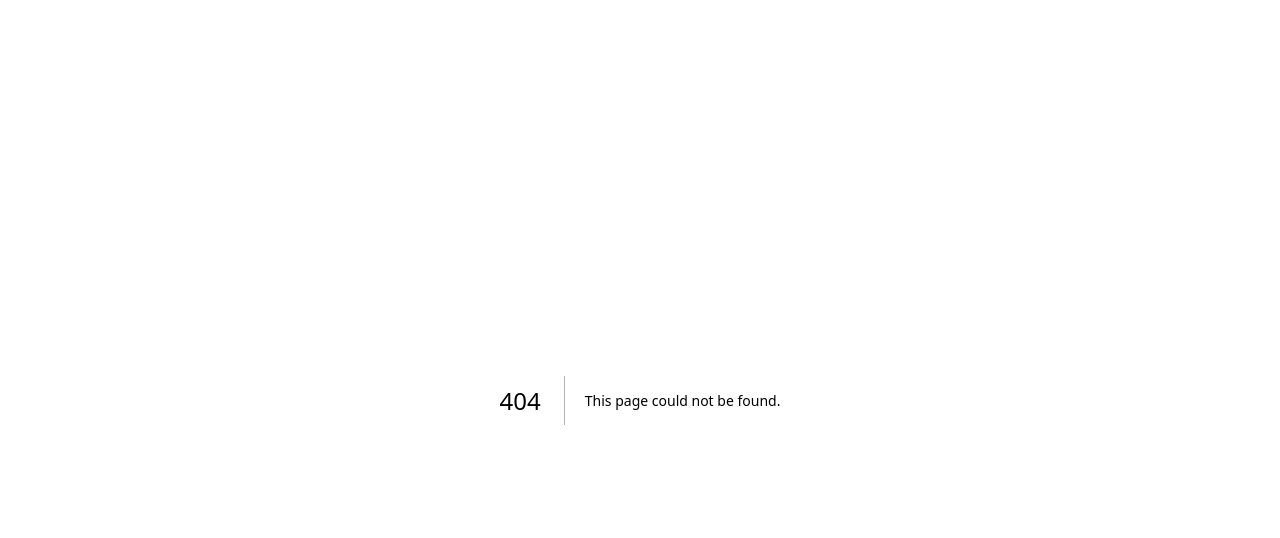
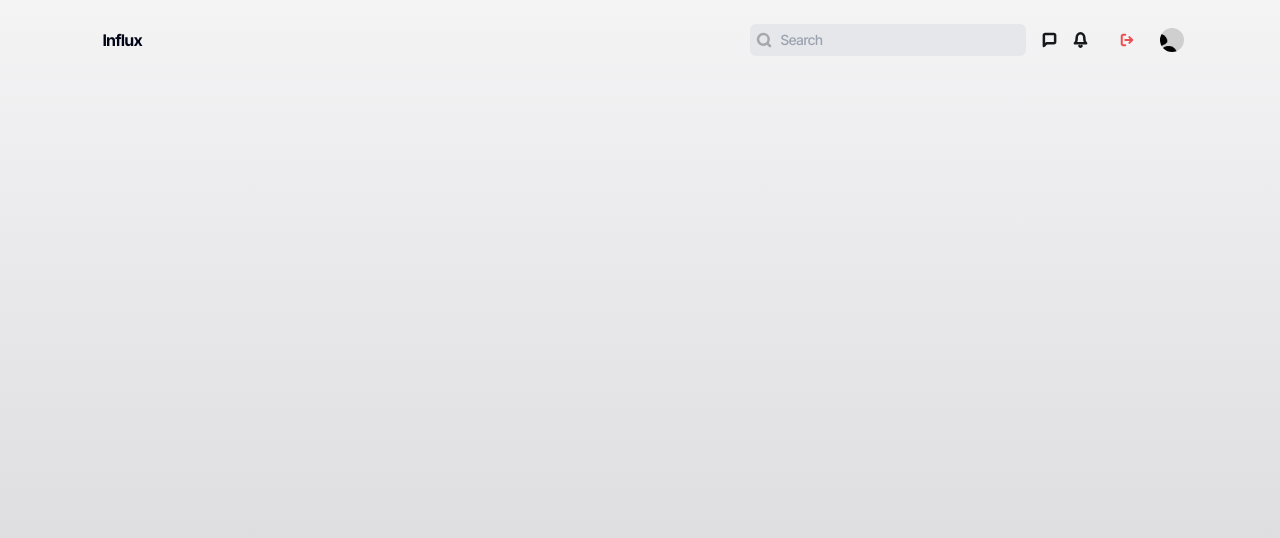
Before and after one commit to nzwh/Influx, a Next.js app: page /search in a window 1280 px wide. Before the commit this address had no page. Shown: the top 538 px of the page. Built offline with nearby package versions, Linux system fonts and the light colour scheme.

Commit message:
Add log out and log in
Added the ability to log out and log in, authentication to be done in a later commit.

```diff
--- a/src/app/login/page.tsx
+++ b/src/app/auth/login/page.tsx
@@ -43,13 +43,13 @@ export default function Home() {
               <h6 className="bg-white text-black font-bold text-[0.5rem] h-full cursor-pointer hover:underline">Forgot Password?</h6>
             </div>
 
-            <div className="w-full flex flex-row bg-black rounded-2xl p-[0.35rem] gap-[0.5rem] justify-center cursor-pointer">
+            <Link href="/" className="w-full flex flex-row bg-black rounded-2xl p-[0.35rem] gap-[0.5rem] justify-center cursor-pointer">
               <Image src="/icons/b-italic.svg" alt="Influx Icon" width={12} height={12} />
               <h6 className="text-slate-400 font-medium text-[0.6rem] h-full cursor-pointer">Continue with an Influx Account</h6>
-            </div>
+            </Link>
 
             <div className="flex flex-row pt-10 gap-[0.25rem]">
-              <Link href="/register" className="font-bold text-[0.6rem] h-full cursor-pointer">New to Influx? Sign up here.</Link>
+              <Link href="/auth/register" className="text-gray-950 font-bold text-[0.6rem] h-full cursor-pointer">New to Influx? Sign up here.</Link>
               <Image className="cursor-pointer" src="/icons/b-arrowr.svg" alt="Right Arrow Icon" width={12} height={12} />
             </div>
           </div>
--- a/src/app/register/page.tsx
+++ b/src/app/auth/register/page.tsx
@@ -65,13 +65,13 @@ export default function Home() {
             </div>
 
             <div className="p-3"></div>
-            <div className="w-full flex flex-row bg-black rounded-2xl p-[0.35rem] gap-[0.5rem] justify-center cursor-pointer">
+            <Link href="/" className="w-full flex flex-row bg-black rounded-2xl p-[0.35rem] gap-[0.5rem] justify-center cursor-pointer">
               <Image src="/icons/b-italic.svg" alt="Influx Icon" width={12} height={12} />
               <h6 className="text-slate-400 font-medium text-[0.6rem] h-full cursor-pointer">Continue with an Influx Account</h6>
-            </div>
+            </Link>
 
             <div className="flex flex-row pt-8 gap-[0.25rem]">
-              <Link href="/login" className="font-bold text-[0.6rem] h-full cursor-pointer">Already have an account? Log in here.</Link>
+              <Link href="/auth/login" className="text-gray-950 font-bold text-[0.6rem] h-full cursor-pointer">Already have an account? Log in here.</Link>
               <Image className="cursor-pointer" src="/icons/b-arrowr.svg" alt="Right Arrow Icon" width={12} height={12} />
             </div>
           </div>
--- a/src/app/components/Navbar.tsx
+++ b/src/app/components/Navbar.tsx
@@ -1,15 +1,34 @@
-import React from 'react';
+"use client"
+
+import React, { useState } from 'react';
+import { useRouter } from 'next/navigation';
 import Image from 'next/image'
 import Link from 'next/link'
 
 const Navbar: React.FC = () => {
+
+  const [ query, setQuery ] = useState('');
+  const router = useRouter();
+
+  const handleSearch = (e: React.KeyboardEvent<HTMLInputElement>) => {
+    if (e.key === 'Enter') {
+      void router.push(`/search?q=${query}`);
+    }
+  };
+
   return (
-    <nav className="flex flex-row h-20 w-full justify-between items-center px-[8%] fixed">
+    <nav className="flex flex-row h-20 w-full justify-between items-center px-[8%] fixed z-50">
       <Link href="/" className="text-slate-950 font-bold text-md tracking-tighter">Influx</Link>
-      <div className="flex align-center gap-4">
-        <Image src="/icons/b-search.svg" alt="Vercel Logo" width={16} height={16} />
+      <div className="flex gap-4 items-center">
+        <div className="flex flex-row gap-2 w-full bg-gray-200 rounded-md p-[0.4rem] tracking-tighter">
+          <Image className="opacity-30" src="/icons/b-search.svg" alt="Vercel Logo" width={16} height={16} />
+          <input className="text-gray-950 text-sm font-medium bg-transparent focus:outline-none" type="text" placeholder="Search" value={query} onChange={(e) => setQuery(e.target.value)} onKeyDown={handleSearch} />
+        </div>
         <Image src="/icons/b-msgsqr.svg" alt="Vercel Logo" width={15} height={16} />
         <Image src="/icons/b-bell.svg" alt="Vercel Logo" width={15} height={16} />
+        <Link href="/auth/login" className="curosr-pointer flex items-center">
+          <Image className="mx-4" src="/icons/r-logout.svg" alt="Vercel Logo" width={15} height={16} />
+        </Link>
         <Link href="/profile" className="flex flex-row">
           <Image className="rounded-full ml-2" src="/avatars/temp.jpg" alt="Profile" width={24} height={24} />
           <div className="w-2 h-2 bg-gray-700 rounded-full"></div>
--- /dev/null
+++ b/src/app/search/page.tsx
@@ -0,0 +1,12 @@
+import React, { useState } from 'react';
+import Navbar from '@/src/app/components/Navbar';
+
+export default function Home() {
+    return (
+      <main className="flex flex-col w-screen">
+        <div className="fixed top-0 left-0 z-[-1] w-screen h-screen bg-gradient-to-b from-zinc-100 to-zinc-300"></div>
+      <Navbar />
+
+      </main>
+    )
+}
```
Also changed, not shown: public/icons/r-logout.svg (added).
